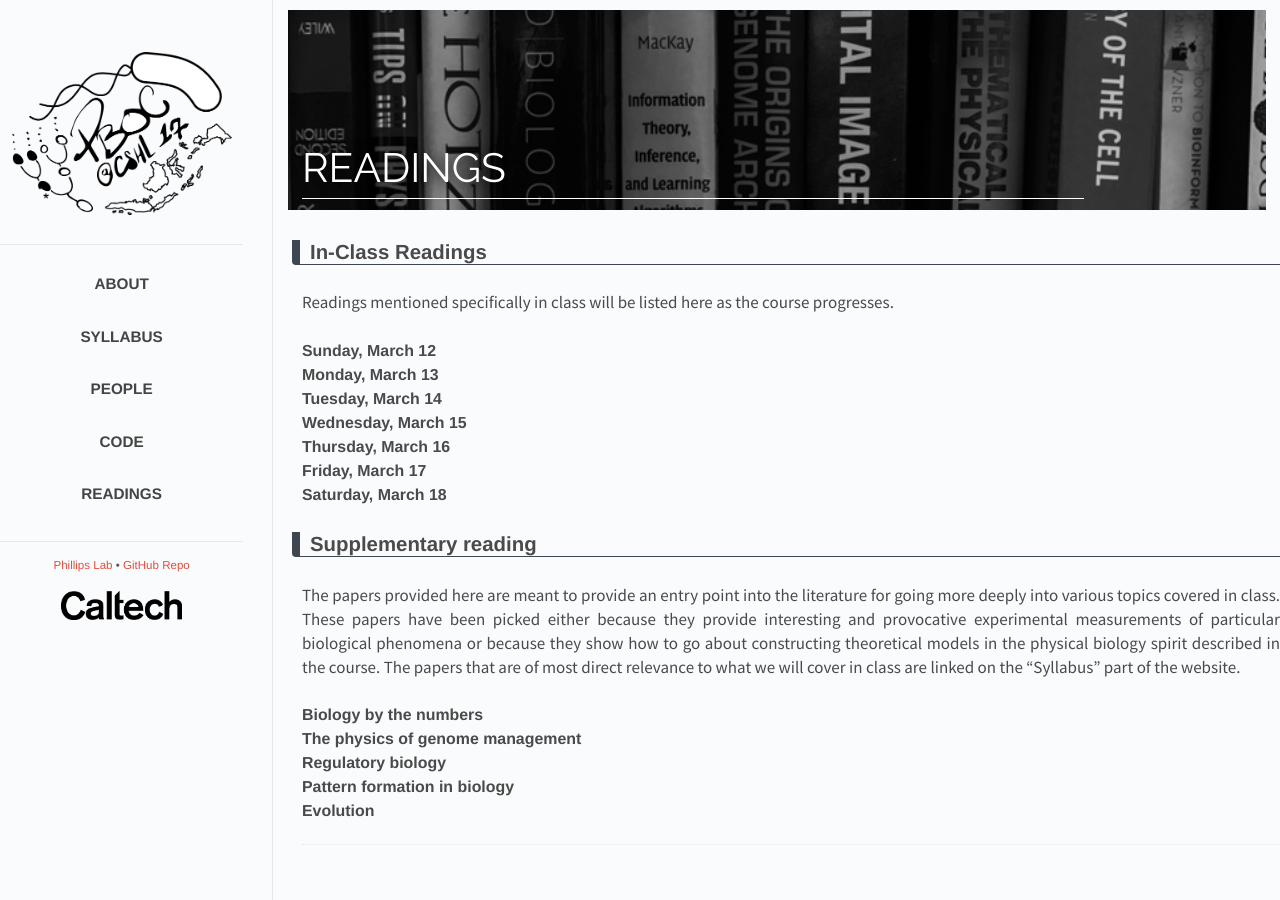
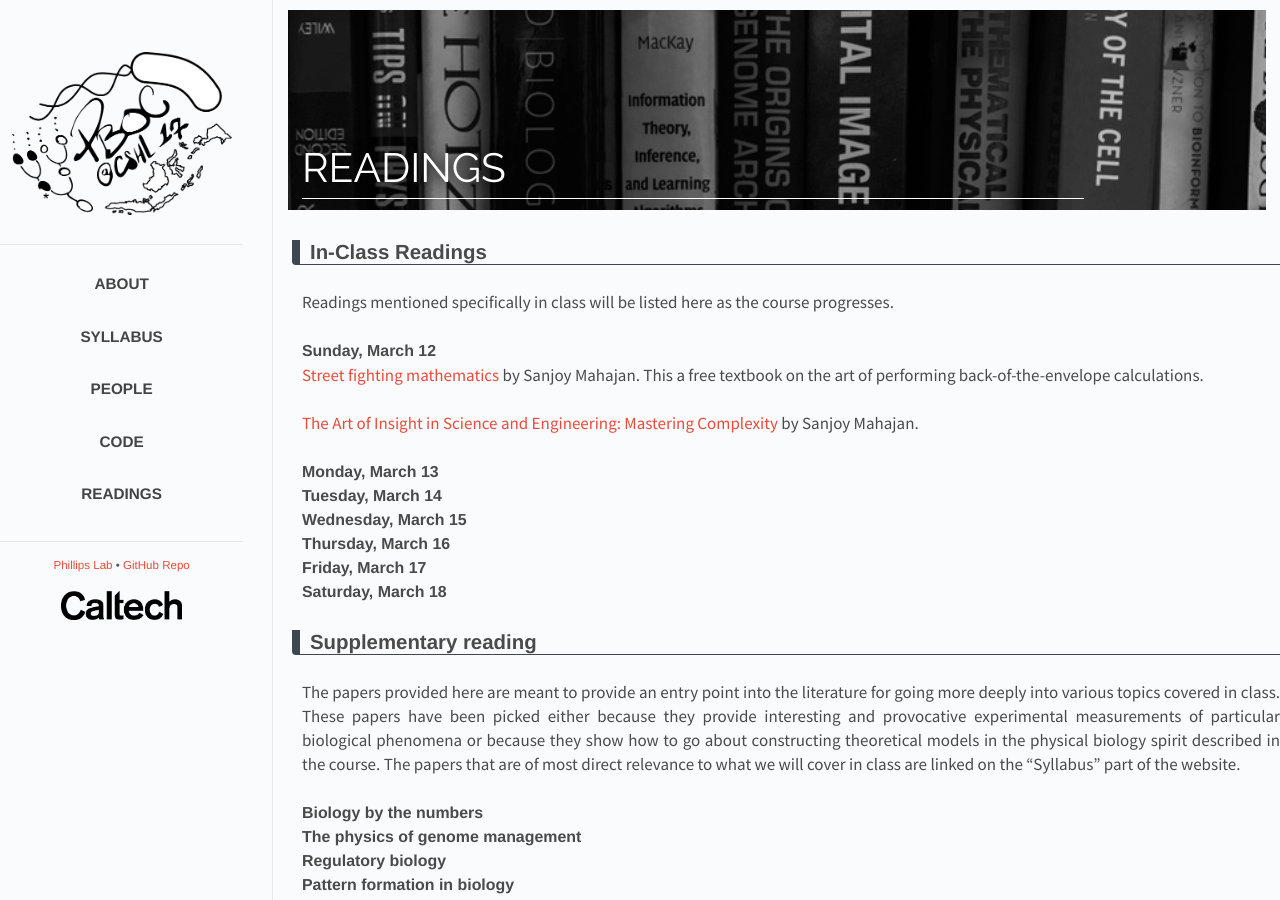
Before and after one commit to RPGroup-PBoC/cshl_pboc, a Jekyll site: the page built from _posts/2017-01-24-readings.md, in a window 1280 px wide. Built offline with Jekyll 4.4.1, drawn with Linux system fonts in a browser that asks for light colours.

Commit message:
Added Sanjoy books to reading list

```diff
--- a/_posts/2017-01-24-readings.md
+++ b/_posts/2017-01-24-readings.md
@@ -10,6 +10,10 @@ categories: posts
 Readings mentioned specifically in class will be listed here as the course progresses.
 
 ### Sunday, March 12
+
+[Street fighting mathematics](https://mitpress.mit.edu/books/street-fighting-mathematics) by Sanjoy Mahajan. This a free textbook on the art of performing back-of-the-envelope calculations. <br />
+
+[The Art of Insight in Science and Engineering: Mastering Complexity](https://mitpress.mit.edu/books/art-insight-science-and-engineering) by Sanjoy Mahajan.
 
 ### Monday, March 13
 
```
